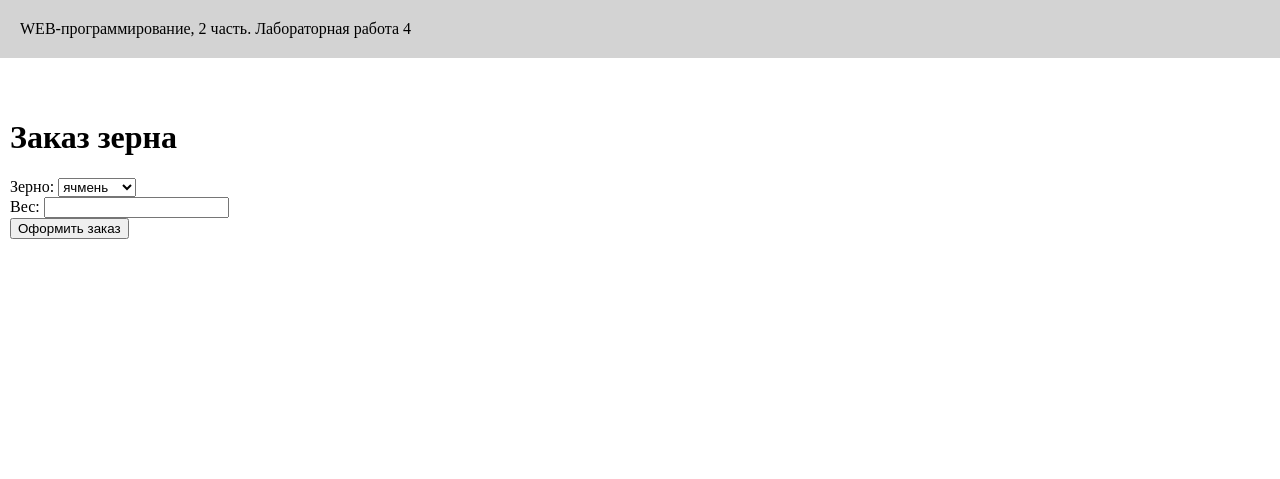
After one commit to Darrrii/web-prog-labs-2, a Flask app: page /lab4/zerno in a window 1280 px wide. The commit adds this page. Shown: the top 479 px of the page. Run offline with Flask 3, Linux system fonts and the light colour scheme.

Commit message:
Зерно 1 часть

```diff
--- a/lab4.py
+++ b/lab4.py
@@ -36,6 +36,9 @@ def order():
 @lab4.route('/lab4/xolod', methods = ['GET','POST'])
 def xolodil():
     errors={}
+    if request.method== 'GET':
+        return render_template('xolod.html', errors=errors)
+
     temp = request.form.get('temp')
     if temp == '':
        errors['temp'] = 'Не задана температура'
@@ -58,4 +61,13 @@ def temper():
     if temp is not None and int(temp) >= '-4' and temp<= '-1' :
         errors['bol']= f'Установлена температура {{temp}}'
 
-    return render_template('temper.html',temp=temp, errors=errors)
+    return render_template('xolod.html',temp=temp, errors=errors)
+
+@lab4.route('/lab4/zerno',methods = ['GET', 'POST'] )
+def zerno():
+    return render_template('zerno.html')
+
+@lab4.route('/lab4/formazerna',methods = ['GET', 'POST'] )
+def formazerna():
+    price=0
+    return render_template('formazerna.html')
--- /dev/null
+++ b/templates/zerno.html
@@ -0,0 +1,23 @@
+{% extends "base.html" %}
+
+{% block lab %} Лабораторная работа 4 {% endblock %}
+
+{% block main %}
+
+<h1>Заказ зерна</h1>
+<form action="/lab4/formazerna">
+<label for="grain">Зерно:</label>
+        <select id="grain" name="grain">
+            <option value="ячмень">ячмень</option>
+            <option value="овёс">овёс</option>
+            <option value="пшеница">пшеница</option>
+            <option value="рожь">рожь</option>
+        </select>
+        <br>
+        <label for="weight">Вес:</label>
+        <input type="number" id="weight" name="weight" min="0">
+        <br>
+        <button type="submit">Оформить заказ</button>
+
+    </form>
+{% endblock %}
```
Also changed, not shown: templates/formazerna.html (added, +19 -0 lines), templates/xolod.html (+5 -2 lines).
